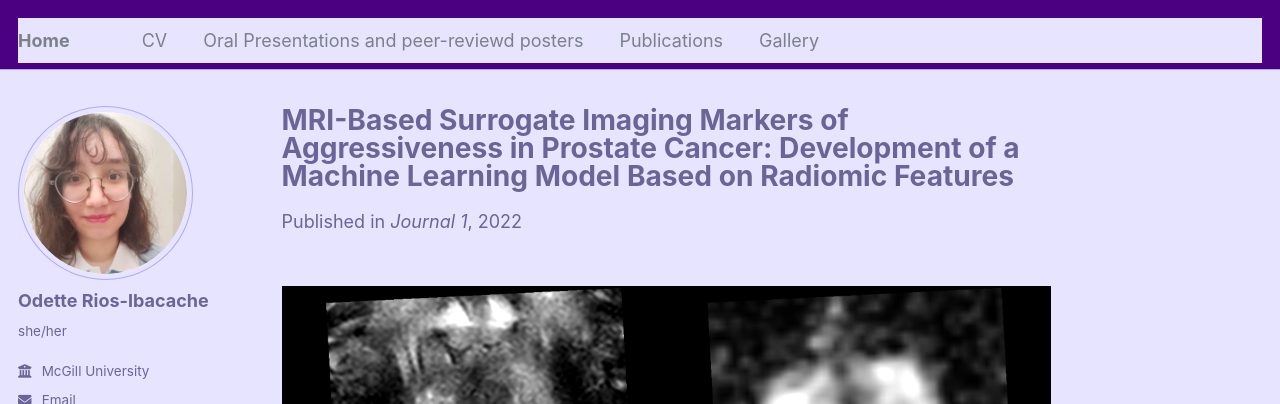
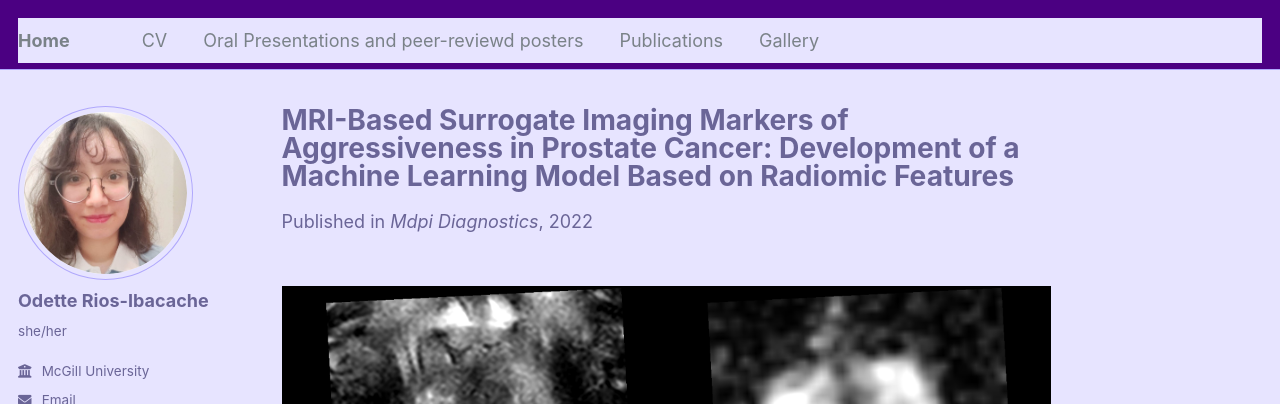
Before and after one commit to OdetteRiosI/odetteriosi.github.io, a Jekyll site: the page built from _publications/2010-10-01-paper-title-number-2.md, in a window 1280 px wide and 900 px high. Shown: the top 404 px of the window. Built offline with Jekyll 4.4.1, drawn with Linux system fonts in a browser that asks for light colours; some web fonts are replaced.

Commit message:
Update 2010-10-01-paper-title-number-2.md

```diff
--- a/_publications/2010-10-01-paper-title-number-2.md
+++ b/_publications/2010-10-01-paper-title-number-2.md
@@ -5,7 +5,7 @@ category: manuscripts
 permalink: /publication/paper-number-1
 excerpt: 'This study aimed to develop a noninvasive Machine Learning (ML) model to identify clinically significant prostate cancer (csPCa) according to Gleason Score (GS) based on biparametric MRI (bpMRI) radiomic features and clinical information.'
 date: 2022-08-28
-venue: 'Journal 1'
+venue: 'Mdpi Diagnostics'
 paperurl: 'https://doi.org/10.3390/diagnostics13172779'
 citation: 'Dominguez, I., Rios-Ibacache, O., Caprile, P., Gonzalez, J., San Francisco, I. F., & Besa, C. (2023). MRI-Based Surrogate Imaging Markers of Aggressiveness in Prostate Cancer: Development of a Machine Learning Model Based on Radiomic Features. Diagnostics, 13(17), 2779. https://doi.org/10.3390/diagnostics13172779'
 ---
```
